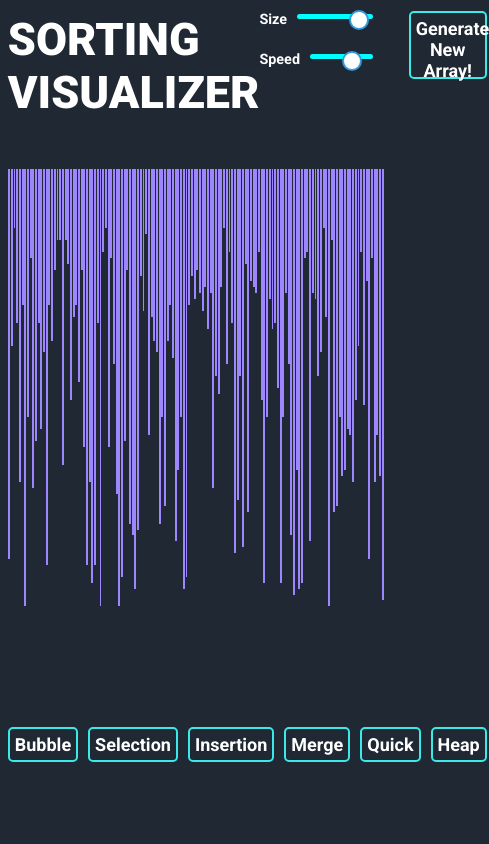
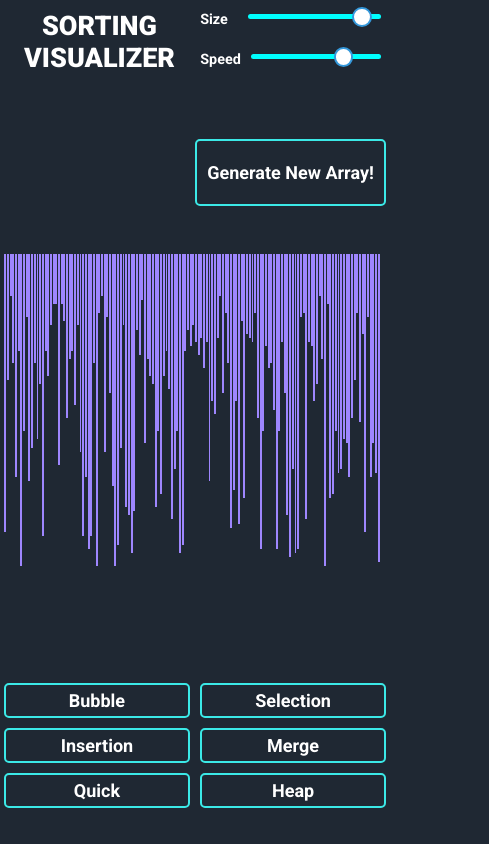
Before and after one commit to NavdeepSinghNegi999/Sorting_Visualizer, a plain HTML site: page index.html in a window 390 px wide. Shown: the whole page, 489 px wide, since content can reach past the window. Drawn offline with Linux system fonts and the light colour scheme.

Commit message:
responsive css

```diff
--- a/style.css
+++ b/style.css
@@ -195,3 +195,67 @@ label{
 .button_unselected {
     background-color: transparent;
 }
+
+
+/* Responsive Design for Mobile Devices */
+@media (max-width: 768px) {
+    .main_container {
+        padding-left: 1vw;
+        padding-right: 1vw;
+        grid-template-rows: 25vh 55vh 20vh;
+    }
+    #array_generate {
+        width: 100%;
+        margin: 10px 0;
+    }
+
+    h1 {
+        font-size: 2rem;
+    }
+
+    .array-inputs {
+        grid-template-columns: 1fr;
+        justify-items: center;
+    }
+
+    .input_field {
+        margin-top: 3%;
+    }
+
+    input[type="range"] {
+        width: 80%;
+    }
+
+    .algorithm {
+        grid-template-columns: repeat(3, 1fr);
+    }
+
+    #divs_container {
+        height: 60vh;
+    }
+}
+
+/* Responsive Design for Small Screens */
+@media (max-width: 480px) {
+    .main_container {
+        grid-template-rows: 30vh 50vh 20vh;
+    }
+
+    h1 {
+        font-size: 1.5rem;
+        text-align: center;
+    }
+
+    .array-inputs {
+        grid-template-columns: 1fr;
+        padding-top: 3%;
+    }
+
+    .algorithm {
+        grid-template-columns: repeat(2, 1fr);
+    }
+
+    #divs_container {
+        height: 50vh;
+    }
+}
```
